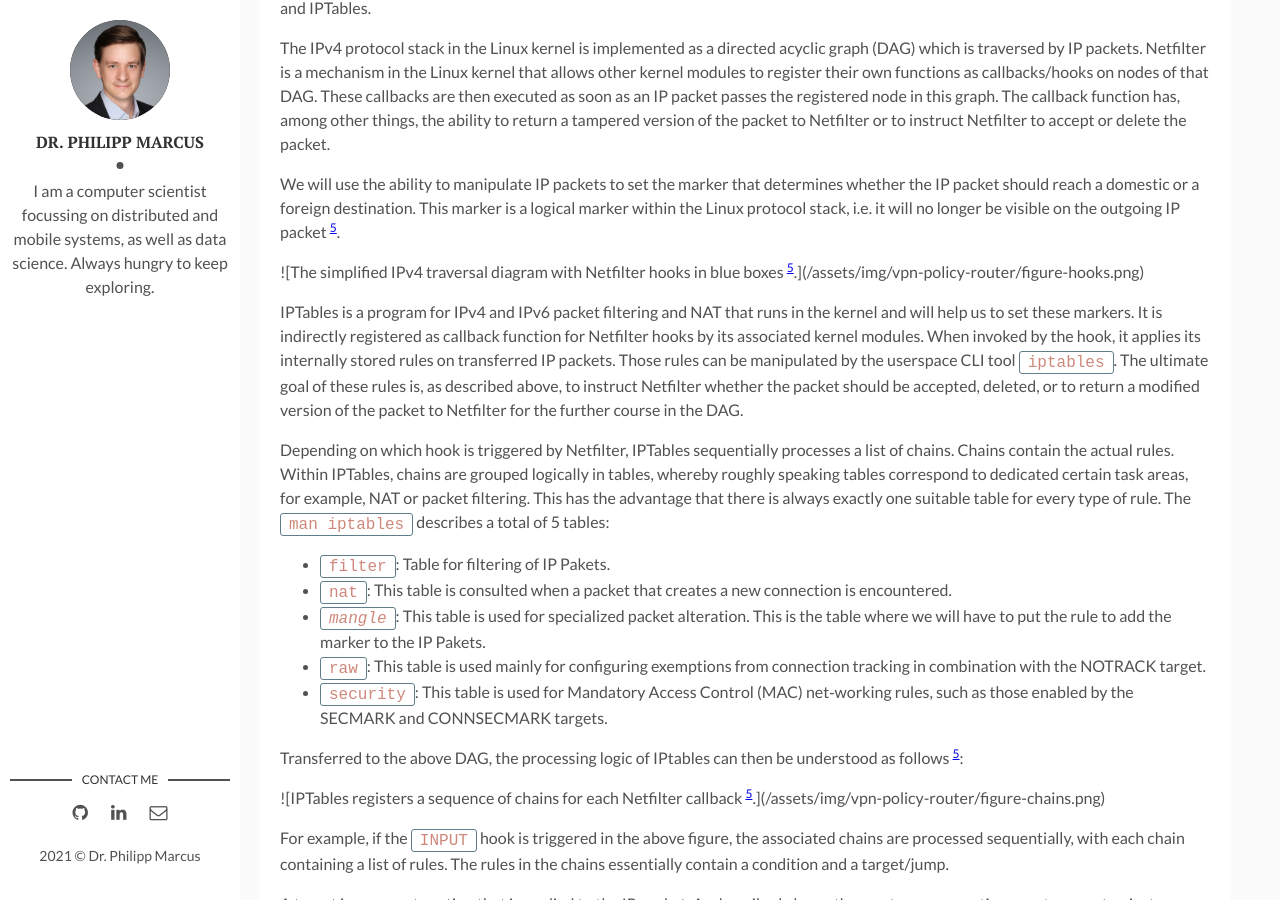
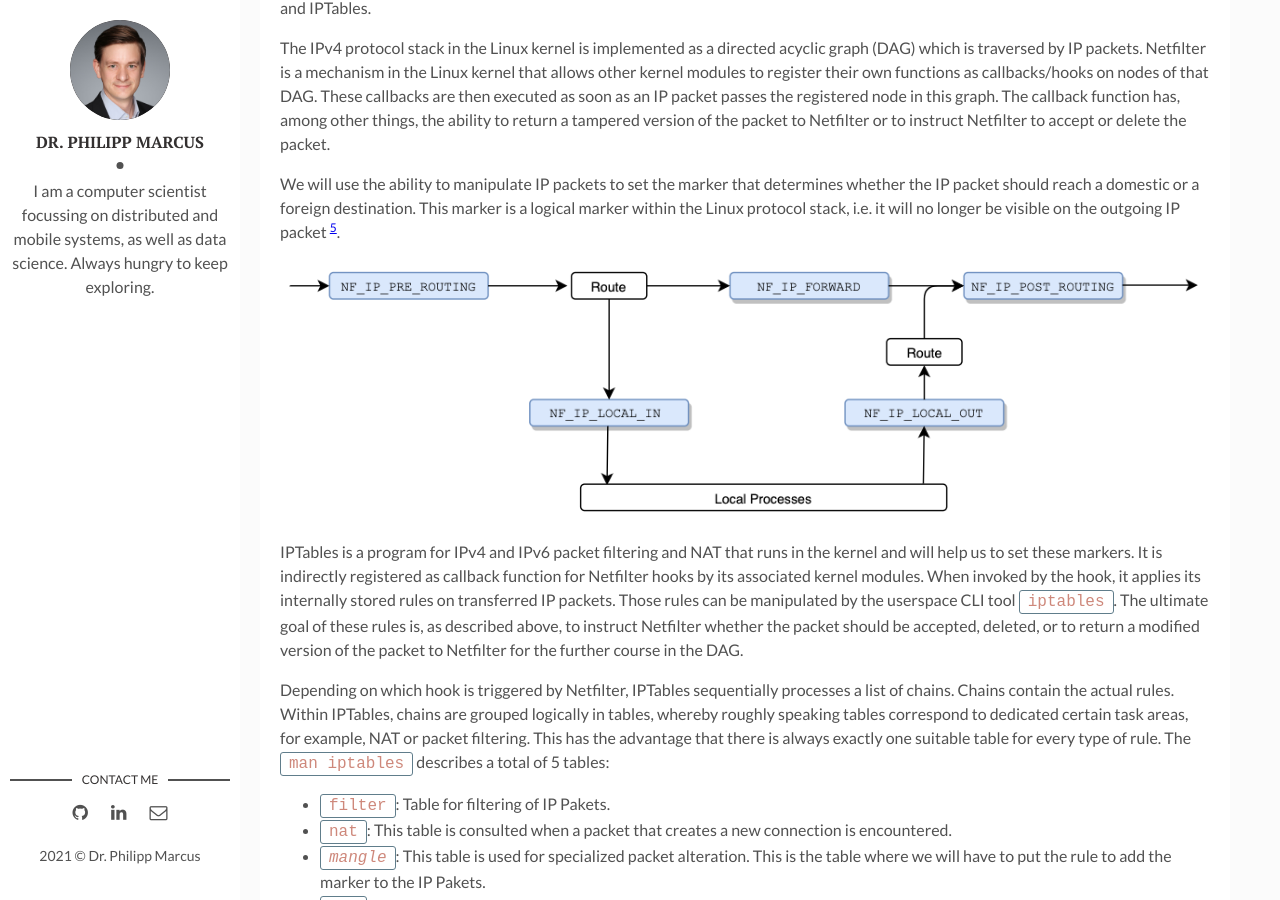
Before and after one commit to philippmarcus/philippmarcus.github.io, a Jekyll site: the page built from _posts/2021-01-01-vpn-policy-router.md, in a window 1280 px wide and 900 px high, scrolled down 4434 px. Built offline with Jekyll 4.4.1, drawn with Linux system fonts in a browser that asks for light colours; comment, search, counter and statistics services are not loaded; some of the changed text lies outside the part shown.

Commit message:
fixed md errors in the vpn-router article

```diff
--- a/_posts/2021-01-01-vpn-policy-router.md
+++ b/_posts/2021-01-01-vpn-policy-router.md
@@ -158,7 +158,7 @@ The IPv4 protocol stack in the Linux kernel is implemented as a directed acyclic
 
 We will use the ability to manipulate IP packets to set the marker that determines whether the IP packet should reach a domestic or a foreign destination. This marker is a logical marker within the Linux protocol stack, i.e. it will no longer be visible on the outgoing IP packet [^11].
 
-![The simplified IPv4 traversal diagram with Netfilter hooks in blue boxes [^11].](/assets/img/vpn-policy-router/figure-hooks.png)
+![The simplified IPv4 traversal diagram with Netfilter hooks in blue boxes.](/assets/img/vpn-policy-router/figure-hooks.png)
 
 [^1]: [https://www.netfilter.org/documentation/HOWTO/netfilter-hacking-HOWTO-3.html](https://www.netfilter.org/documentation/HOWTO/netfilter-hacking-HOWTO-3.html)
 
@@ -399,7 +399,7 @@ Another possible improvement would be to configure a DHCP server directly on the
 
 I hope that this project is also helpful for others and contributes to a better understanding of routing and iptables.
 
-[^11]: [https://www.netfilter.org/documentation/HOWTO/netfilter-hacking-HOWTO-3.html)(https://www.netfilter.org/documentation/HOWTO/netfilter-hacking-HOWTO-3.html)
+[^11]: [https://www.netfilter.org/documentation/HOWTO/netfilter-hacking-HOWTO-3.html](https://www.netfilter.org/documentation/HOWTO/netfilter-hacking-HOWTO-3.html)
 [^2]: [https://www.netfilter.org/documentation/HOWTO/netfilter-hacking-HOWTO-4.html#ss4.1] (https://www.netfilter.org/documentation/HOWTO/netfilter-hacking-HOWTO-4.html#ss4.1)
 [^3]: [http://www.faqs.org/docs/iptables/targets.html](http://www.faqs.org/docs/iptables/targets.html)
 [^4]: [https://openvpn.net/community-resources/reference-manual-for-openvpn-2-4/](https://openvpn.net/community-resources/reference-manual-for-openvpn-2-4/)
```
Also changed, not shown: other parts of _posts/2021-01-01-vpn-policy-router.md (+1 -1 lines).
